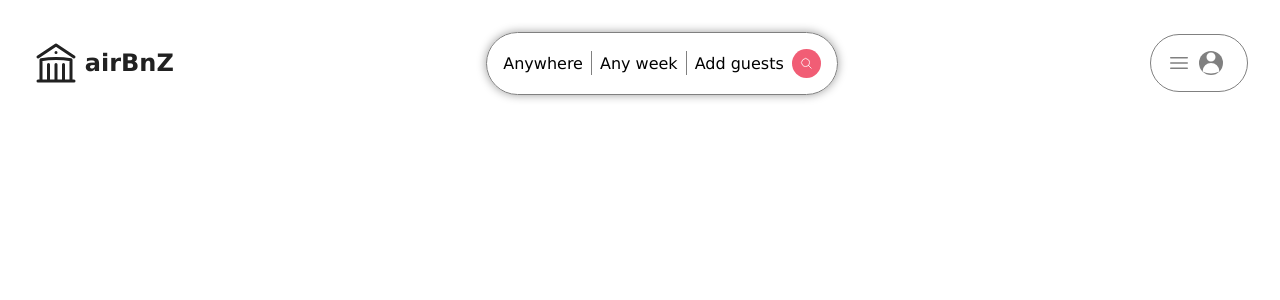
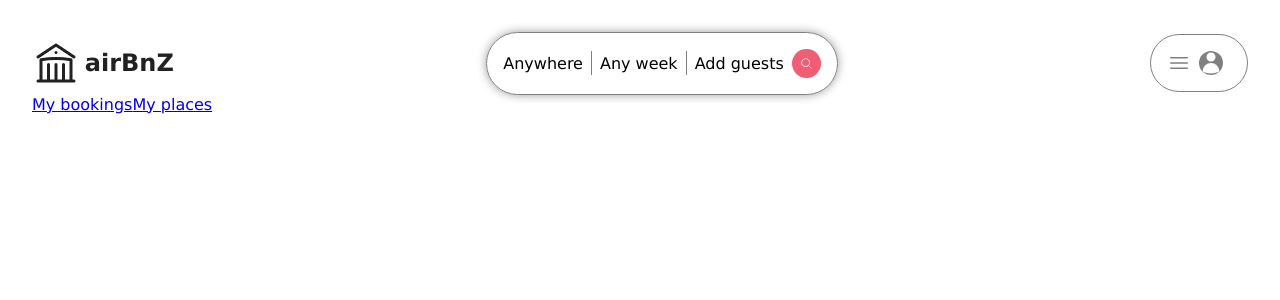
Before and after one commit to xeni85/airBnB-clone, a React (Vite) app in the folder client/: page /account in a window 1280 px wide. Shown: the top 300 px of the page. Built offline with nearby package versions, Linux system fonts and the light colour scheme; no server answers.

Commit message:
working on account page

```diff
--- a/client/src/pages/AccountPage.jsx
+++ b/client/src/pages/AccountPage.jsx
@@ -14,8 +14,8 @@ const AccountPage = () => {
     }
     return (<div>
       <nav>
-        <Link>
-        </Link>
+        <Link to={'/account/bookings'}>My bookings</Link>
+        <Link to={'/account/places'}>My places</Link>
       </nav>
     </div>)
 }
```
